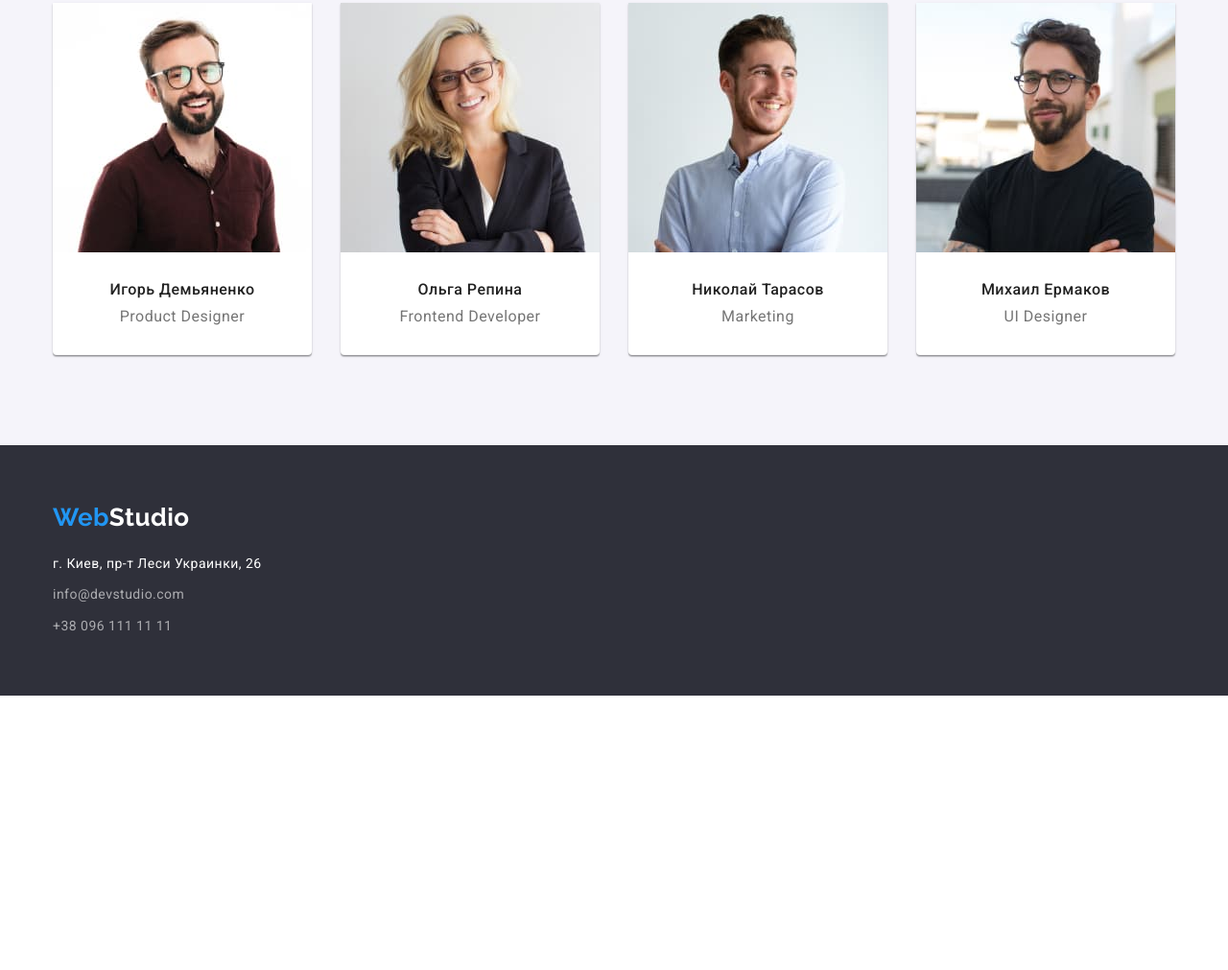
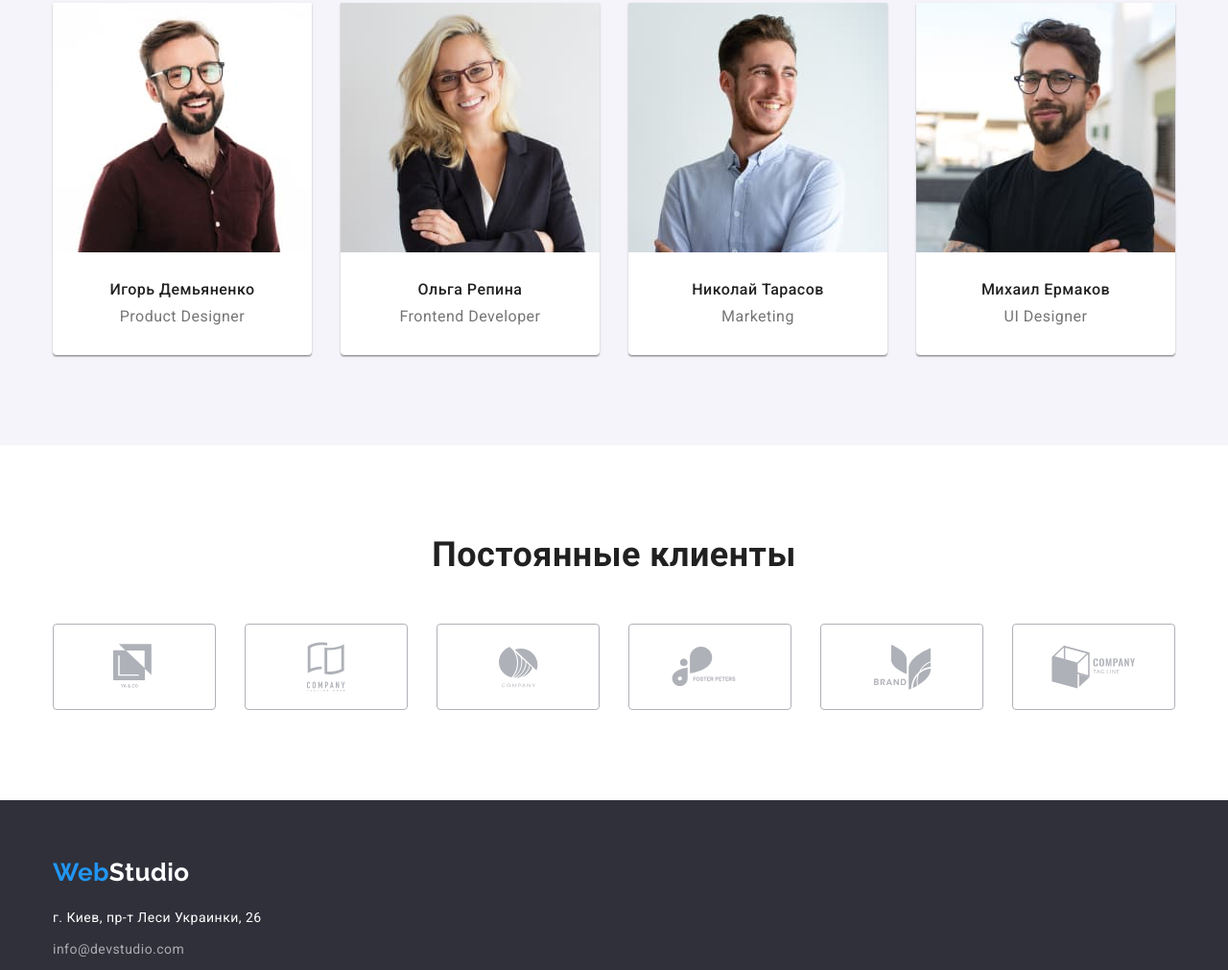
Before and after one commit to mikelp13/goit-markup-hw-04, a plain HTML site: page index.html in a window 1280 px wide. Shown: the part 1784-2795 px from the top of the page at 96% size. Before the commit the page ends 2509 px from the top, so only its background shows below. Drawn offline with nearby package versions, Linux system fonts and the light colour scheme.

Commit message:
added clients section and icons to header

```diff
--- a/css/style.css
+++ b/css/style.css
@@ -8,6 +8,7 @@
   --footer-contact-text: rgba(255, 255, 255, 0.6);
   --header-border-color: #ececec;
   --border-color: #eeeeee;
+  --clients-border-color: #afb1b8;
 }
 
 body {
@@ -78,7 +79,6 @@ h6 {
 }
 
 .site-nav .link {
-  display: block;
   padding-top: 32px;
   padding-bottom: 32px;
 
@@ -88,12 +88,12 @@ h6 {
   font-size: 14px;
   line-height: 1.14;
   letter-spacing: 0.02em;
-  text-decoration: none;
 }
 
 .link:focus,
 .link:hover {
   color: var(--accent-color);
+  --color3: var(--accent-color);
 }
 
 .site-nav .active {
@@ -105,14 +105,21 @@ h6 {
 .contacts {
   display: flex;
   margin-left: auto;
+  align-content: center;
 }
 
 .contacts .item + .item {
   margin-left: 50px;
 }
-.contacts a {
+.link {
+  display: flex;
+  align-items: center;
   color: var(--text-color);
   text-decoration: none;
+}
+
+.contacts-logo {
+  margin-right: 10px;
 }
 
 /* HERO SECTION */
@@ -279,6 +286,52 @@ h6 {
   line-height: 1.18;
 }
 
+/* CLIENTS SECTION */
+.clients-section {
+  padding-top: 94px;
+  padding-bottom: 94px;
+}
+/* .clients-list {
+  display: flex;
+} */
+
+/* .clients-item + .clients-item {
+  margin-left: 30px;
+} */
+
+/* .clients-item::before {
+  display: flex;
+  content: '';
+  height: 90px;
+  width: 170px;
+  border: 1px solid var(--clients-border-color);
+  border-radius: 4px;
+} */
+
+.clients-list {
+  display: flex;
+}
+.clients-item + .clients-item {
+  margin-left: 30px;
+}
+.clients-link {
+  display: flex;
+  align-content: center;
+  justify-content: center;
+  width: 170px;
+  height: 90px;
+  border: 1px solid var(--clients-border-color);
+  border-radius: 4px;
+}
+.clients-logo {
+  align-self: center;
+}
+.clients-link:focus,
+.clients-link:hover {
+  border: 1px solid var(--accent-color);
+  --color4: var(--accent-color);
+}
+
 /* FOOTER */
 .footer-section {
   padding-top: 60px;
--- a/index.html
+++ b/index.html
@@ -29,8 +29,17 @@
       </nav>
 
       <ul class="contacts">
-        <li class="item"><a href="info@devstudio.com" class="link">info@devstudio.com</a></li>
-        <li class="item"><a href="tel:+380961111111" class="link">+38 096 111 11 11</a></li>
+        <li class="item"><a href="info@devstudio.com" class="link">
+            <svg class="contacts-logo" width="16" height="12">
+              <use href="./images/icons-sprite.svg#icon-envelope"> </use>
+            </svg>
+            info@devstudio.com</a></li>
+
+        <li class="item"><a href="tel:+380961111111" class="link">
+            <svg class="contacts-logo" width="10" height="16">
+              <use href="./images/icons-sprite.svg#icon-smartphone"> </use>
+            </svg>
+            +38 096 111 11 11</a></li>
       </ul>
     </div>
   </header>
@@ -127,6 +136,57 @@
         </ul>
       </div>
     </section>
+
+    <!-- CLIENTS SECTION -->
+    <section class="clients-section">
+      <div class="container">
+        <h3 class="section-title">Постоянные клиенты</h3>
+        <ul class="clients-list">
+          <li class="clients-item">
+            <a href="" class="clients-link">
+              <svg class="clients-logo" width="44" height="49">
+                <use href="./images/icons-sprite.svg#icon-logo-1"> </use>
+              </svg>
+            </a>
+          </li>
+          <li class="clients-item">
+            <a href="" class="clients-link">
+              <svg class="clients-logo" width="40" height="52">
+                <use href="./images/icons-sprite.svg#icon-logo-2"> </use>
+              </svg>
+            </a>
+          </li>
+          <li class="clients-item">
+            <a href="" class="clients-link">
+              <svg class="clients-logo" width="41" height="43">
+                <use href="./images/icons-sprite.svg#icon-logo-3"> </use>
+              </svg>
+            </a>
+          </li>
+          <li class="clients-item">
+            <a href="" class="clients-link">
+              <svg class="clients-logo" width="80" height="42">
+                <use href="./images/icons-sprite.svg#icon-logo-4"> </use>
+              </svg>
+            </a>
+          </li>
+          <li class="clients-item">
+            <a href="" class="clients-link">
+              <svg class="clients-logo" width="59" height="47">
+                <use href="./images/icons-sprite.svg#icon-logo-5"> </use>
+              </svg>
+            </a>
+          </li>
+          <li class="clients-item">
+            <a href="" class="clients-link">
+              <svg class="clients-logo" width="88" height="45">
+                <use href="./images/icons-sprite.svg#icon-logo-6"> </use>
+              </svg>
+            </a>
+          </li>
+        </ul>
+      </div>
+    </section>
   </main>
 
   <!-- FOOTER SECTION -->
```
Also changed, not shown: images/icons-sprite.svg (added).
